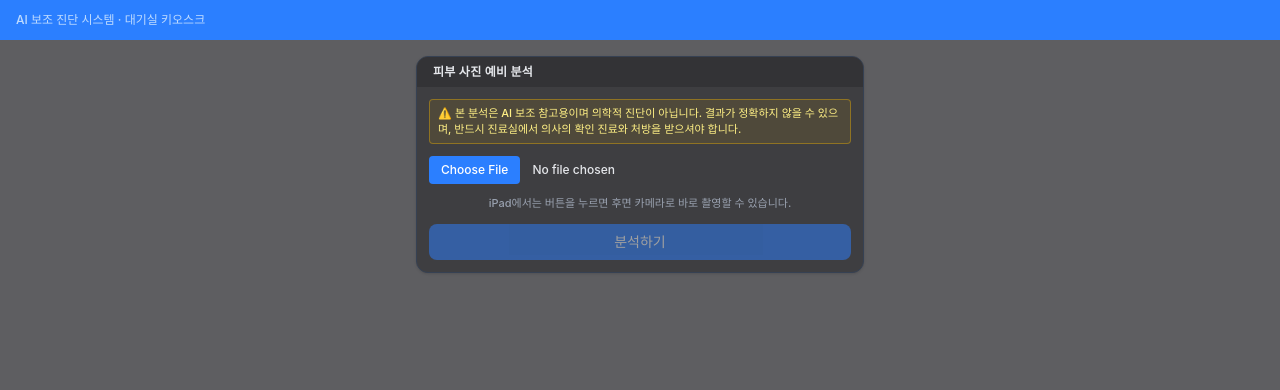
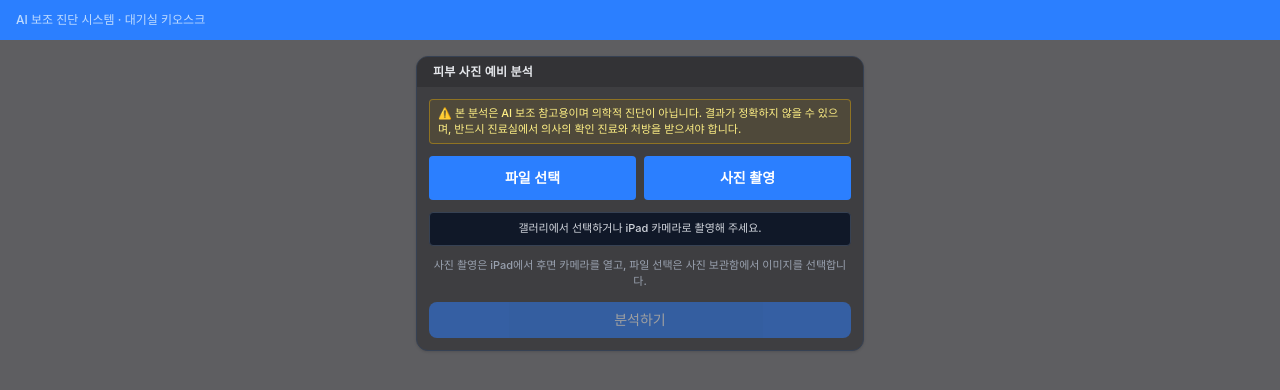
Before and after one commit to CSID-DGU/2026-1-CECD1-5-Artifact-9, a React (Vite) app in the folder frontend/: page /kiosk/analyze/1 in a window 1280 px wide. Shown: the top 390 px of the page. Built offline with nearby package versions, Linux system fonts and the light colour scheme.

Commit message:
feat: 키오스크 이미지 입력 방식 개선

```diff
--- a/frontend/src/pages/KioskAnalyze.tsx
+++ b/frontend/src/pages/KioskAnalyze.tsx
@@ -1,4 +1,4 @@
-import { useState } from "react";
+import { useRef, useState } from "react";
 import { useNavigate, useParams } from "react-router-dom";
 import { ApiError } from "../api/client";
 import { analyzeKiosk, type PreliminaryAnalysis } from "../api/kiosk";
@@ -12,6 +12,8 @@ const MIN_ANALYSIS_LOADING_MS = 1200;
 export default function KioskAnalyze() {
   const { visitId } = useParams<{ visitId: string }>();
   const navigate = useNavigate();
+  const galleryInputRef = useRef<HTMLInputElement | null>(null);
+  const cameraInputRef = useRef<HTMLInputElement | null>(null);
 
   const [file, setFile] = useState<File | null>(null);
   const [previewUrl, setPreviewUrl] = useState<string | null>(null);
@@ -33,6 +35,20 @@ export default function KioskAnalyze() {
     setGradcamError(false);
     setGradcamLoading(false);
     setPreviewUrl(selected ? URL.createObjectURL(selected) : null);
+  };
+
+  const openGalleryPicker = () => {
+    if (galleryInputRef.current) {
+      galleryInputRef.current.value = "";
+      galleryInputRef.current.click();
+    }
+  };
+
+  const openCameraPicker = () => {
+    if (cameraInputRef.current) {
+      cameraInputRef.current.value = "";
+      cameraInputRef.current.click();
+    }
   };
 
   const handleAnalyze = async () => {
@@ -99,14 +115,43 @@ export default function KioskAnalyze() {
               {!result && (
                 <div className="flex flex-col items-center gap-3">
                   <input
+                    ref={galleryInputRef}
+                    type="file"
+                    accept="image/*"
+                    onChange={handleFileChange}
+                    className="hidden"
+                  />
+                  <input
+                    ref={cameraInputRef}
                     type="file"
                     accept="image/*"
                     capture="environment"
                     onChange={handleFileChange}
-                    className="w-full text-xs text-gray-200 file:mr-3 file:rounded file:border-0 file:bg-blue-500 file:px-3 file:py-1.5 file:text-white file:text-xs hover:file:bg-blue-600"
+                    className="hidden"
                   />
+                  <div className="grid w-full grid-cols-2 gap-2">
+                    <button
+                      type="button"
+                      onClick={openGalleryPicker}
+                      disabled={loading}
+                      className="rounded bg-blue-500 px-3 py-3 text-sm font-semibold text-white transition hover:bg-blue-600 disabled:cursor-not-allowed disabled:opacity-50"
+                    >
+                      파일 선택
+                    </button>
+                    <button
+                      type="button"
+                      onClick={openCameraPicker}
+                      disabled={loading}
+                      className="rounded bg-blue-500 px-3 py-3 text-sm font-semibold text-white transition hover:bg-blue-600 disabled:cursor-not-allowed disabled:opacity-50"
+                    >
+                      사진 촬영
+                    </button>
+                  </div>
+                  <p className="w-full rounded border border-gray-700 bg-gray-900 px-3 py-2 text-center text-[11px] text-gray-300">
+                    {file ? file.name : "갤러리에서 선택하거나 iPad 카메라로 촬영해 주세요."}
+                  </p>
                   <p className="text-center text-[11px] text-gray-400">
-                    iPad에서는 버튼을 누르면 후면 카메라로 바로 촬영할 수 있습니다.
+                    사진 촬영은 iPad에서 후면 카메라를 열고, 파일 선택은 사진 보관함에서 이미지를 선택합니다.
                   </p>
                   {previewUrl && (
                     <div className="w-full rounded border border-gray-700 bg-gray-900 overflow-hidden">
```
